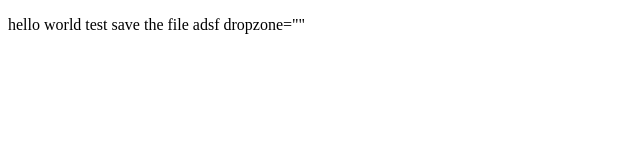
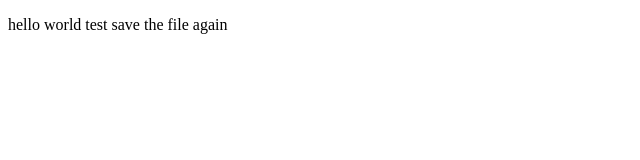
Before and after one commit to bibofeng/AngularJsCourse, a plain HTML site: page index.html in a window 1280 px wide. Shown: the full height of the page, 0-640 px from the left. Drawn offline with Linux system fonts and the light colour scheme.

Commit message:
commit again

```diff
--- a/index.html
+++ b/index.html
@@ -2,6 +2,6 @@
 <head> </head>
 <body>
 
-    <p>hello world test  save the file  adsf dropzone=""</p>
+    <p>hello world test save the file again</p>
 </body>
 </html>
```
